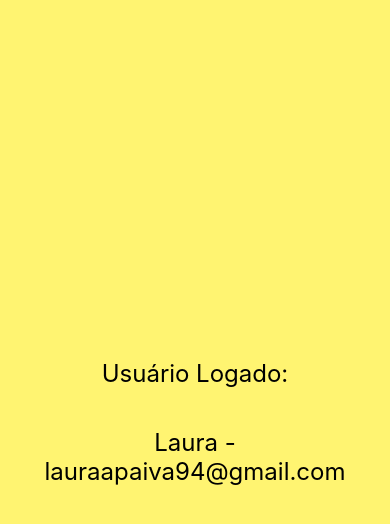
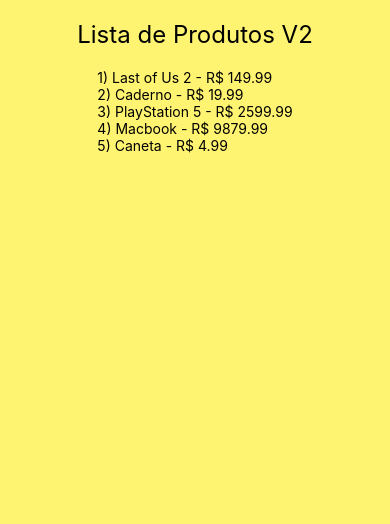
Before and after one commit to LauraaPaiva/expoStart, a React Native app in the folder AwesomeProject/: screen / in a window 390 px wide. Shown: the top 524 px of the page. Built offline with nearby package versions, Linux system fonts and the light colour scheme.

Commit message:
Renderização de lista

```diff
--- a/AwesomeProject/App.js
+++ b/AwesomeProject/App.js
@@ -2,20 +2,12 @@
 import { StyleSheet, Text, View, SafeAreaView } from "react-native";
 import React from "react";
 
-import UsuarioLogado from "./src/components/UsuarioLogado";
+import ListaProdutos from "./src/components/Produtos/ListaProdutosV2";
 
 export default function App() {
   return (
     <SafeAreaView style={styles.container}>
-      <UsuarioLogado
-        usuario={{
-          nome: "Laura",
-          email: "lauraapaiva94@gmail.com",
-        }}
-      />
-      <UsuarioLogado usuario={{ nome: "Laura" }} />
-      <UsuarioLogado usuario={{ email: "lauraapaiva94@gmail.com" }} />
-      <UsuarioLogado usuario={{}} />
+      <ListaProdutos />
     </SafeAreaView>
   );
 }
--- /dev/null
+++ b/AwesomeProject/src/components/Produtos/ListaProdutosV2.js
@@ -0,0 +1,26 @@
+import React from "react";
+import { View, Text, FlatList } from "react-native";
+import estilo from "../estilo";
+
+import Produtos from "./Produtos";
+
+export default (props) => {
+  const produtoRender = ({ item: p }) => {
+    return (
+      <Text>
+        {p.id}) {p.nome} - R$ {p.preco}
+      </Text>
+    );
+  };
+
+  return (
+    <>
+      <Text style={estilo.txtGrande}>Lista de Produtos V2</Text>
+      <FlatList
+        data={Produtos}
+        keyExtractor={(i) => `${i.id}`}
+        renderItem={produtoRender}
+      />
+    </>
+  );
+};
--- /dev/null
+++ b/AwesomeProject/src/components/Produtos/Produtos.js
@@ -0,0 +1,7 @@
+export default [
+  { id: 1, nome: "Last of Us 2", preco: 149.99 },
+  { id: 2, nome: "Caderno", preco: 19.99 },
+  { id: 3, nome: "PlayStation 5", preco: 2599.99 },
+  { id: 4, nome: "Macbook", preco: 9879.99 },
+  { id: 5, nome: "Caneta", preco: 4.99 },
+];
```
Also changed, not shown: AwesomeProject/src/components/Produtos/ListaProdutos.js (added, +23 -0 lines).
